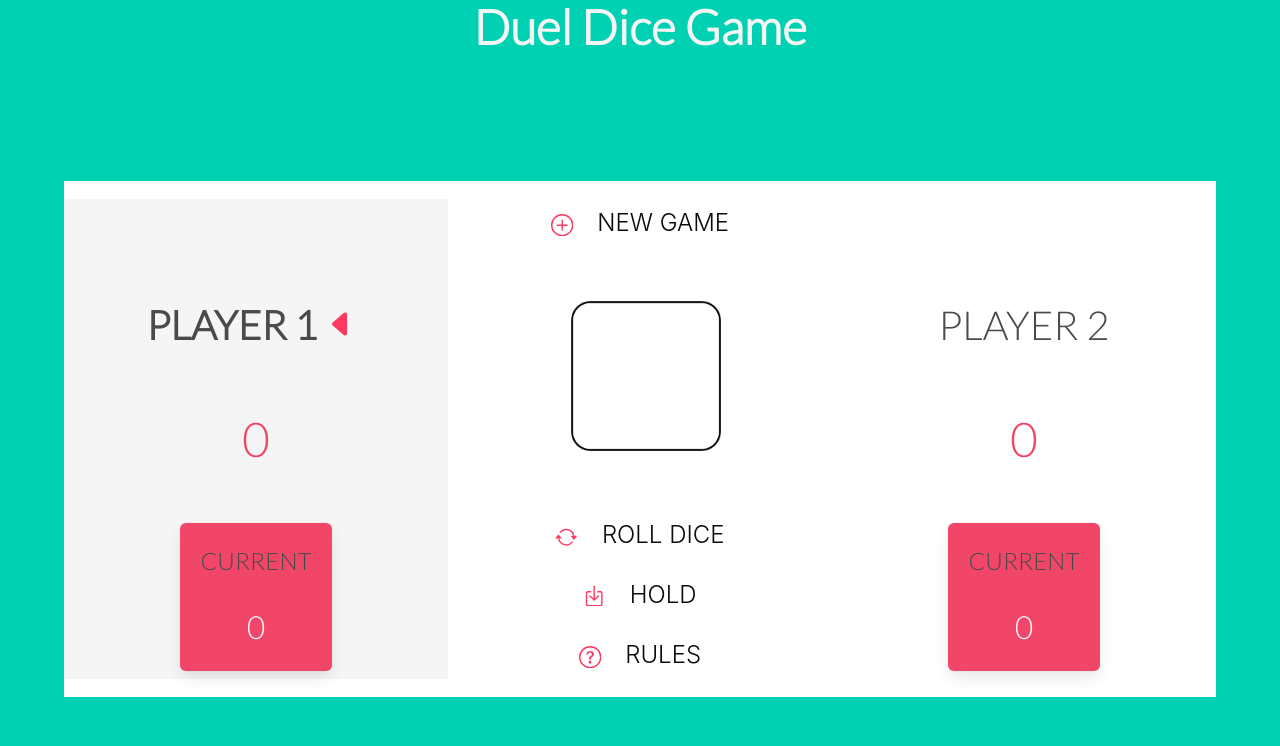
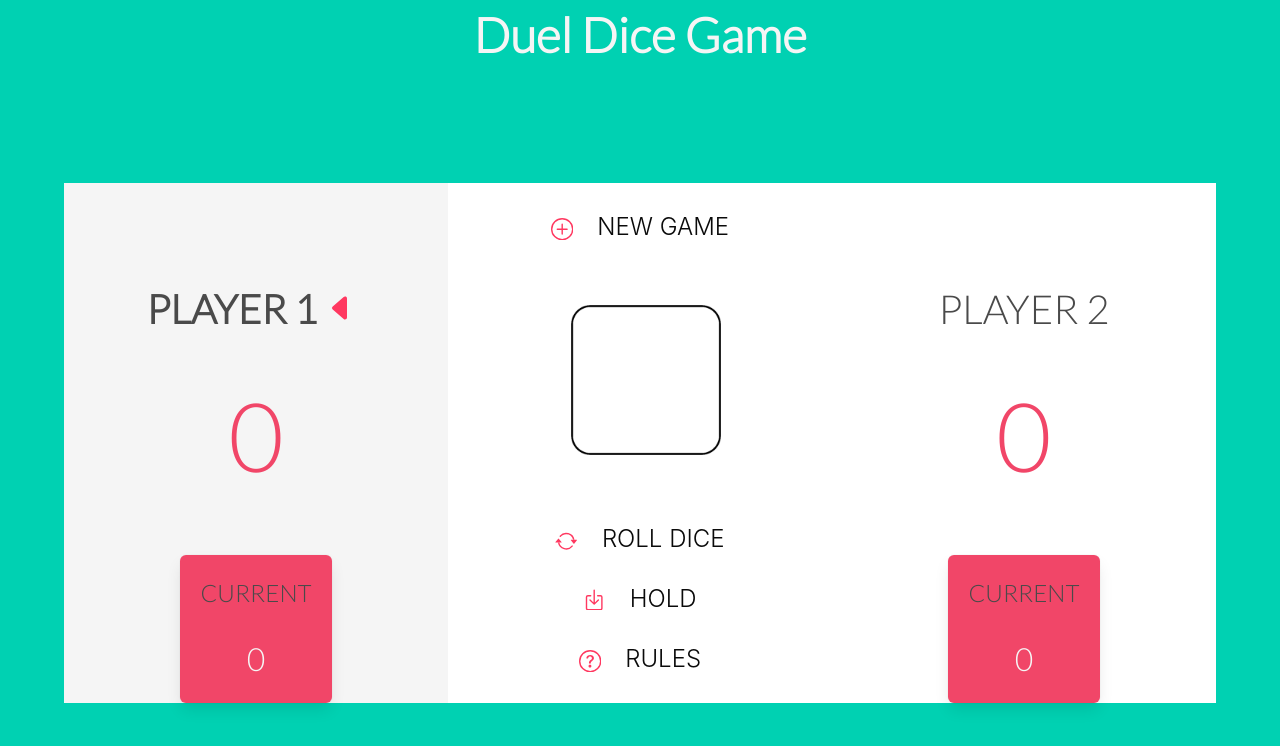
Before and after one commit to arieseb/dice, a plain HTML site: page index.html in a window 1280 px wide. Drawn offline with nearby package versions, Linux system fonts and the light colour scheme.

Commit message:
[FEATURE] Add minor style adjustments

```diff
--- a/index.html
+++ b/index.html
@@ -12,13 +12,13 @@
     <title>Duel Dice Game</title>
   </head>
   <body class="hero is-fullheight has-background-primary">
-    <h1 class="title is-1 has-text-light has-text-centered">Duel Dice Game</h1>
+    <h1 class="title is-1 has-text-light has-text-centered mt-2">Duel Dice Game</h1>
       <div class="hero-body is-flex is-justify-content-center">
         <div class="container has-background-white columns is-flex is-align-items-center">
           <div class="column is-4 player1-wrapper">
             <div class="columns is-flex is-flex-direction-column is-align-items-center">
-              <p id="player1-name" class="block is-size-2 has-text-centered my-6 pt-6"></p>
-              <p id="player1-global" class="block is-size-1 has-text-danger has-text-centered mb-6"></p>
+              <p id="player1-name" class="block is-size-2 has-text-centered mt-6 pt-6"></p>
+              <p id="player1-global" class="block has-text-danger has-text-centered mb-6"></p>
               <div class="box has-background-danger">
                 <p class="content is-large has-text-centered">CURRENT</p>
                 <p id="player1-current" class="content is-size-3 has-text-light has-text-centered"></p>
@@ -94,8 +94,8 @@
           </div>
           <div class="column is-4 player2-wrapper">
             <div class="columns is-flex is-flex-direction-column is-align-items-center">
-              <p id="player2-name" class="block is-size-2 has-text-centered my-6 pt-6"></p>
-              <p id="player2-global" class="block is-size-1 has-text-danger has-text-centered mb-6"></p>
+              <p id="player2-name" class="block is-size-2 has-text-centered mt-6 pt-6"></p>
+              <p id="player2-global" class="block has-text-danger has-text-centered mb-6"></p>
               <div class="box has-background-danger">
                 <p class="content is-large has-text-centered">CURRENT</p>
                 <p id="player2-current" class="content is-size-3 has-text-light has-text-centered"></p>
--- a/style.css
+++ b/style.css
@@ -5,3 +5,7 @@ html, body {
 .player1-wrapper, .player2-wrapper {
   min-height: 60vh;
 }
+
+#player1-global, #player2-global {
+  font-size: 6rem;
+}
```
